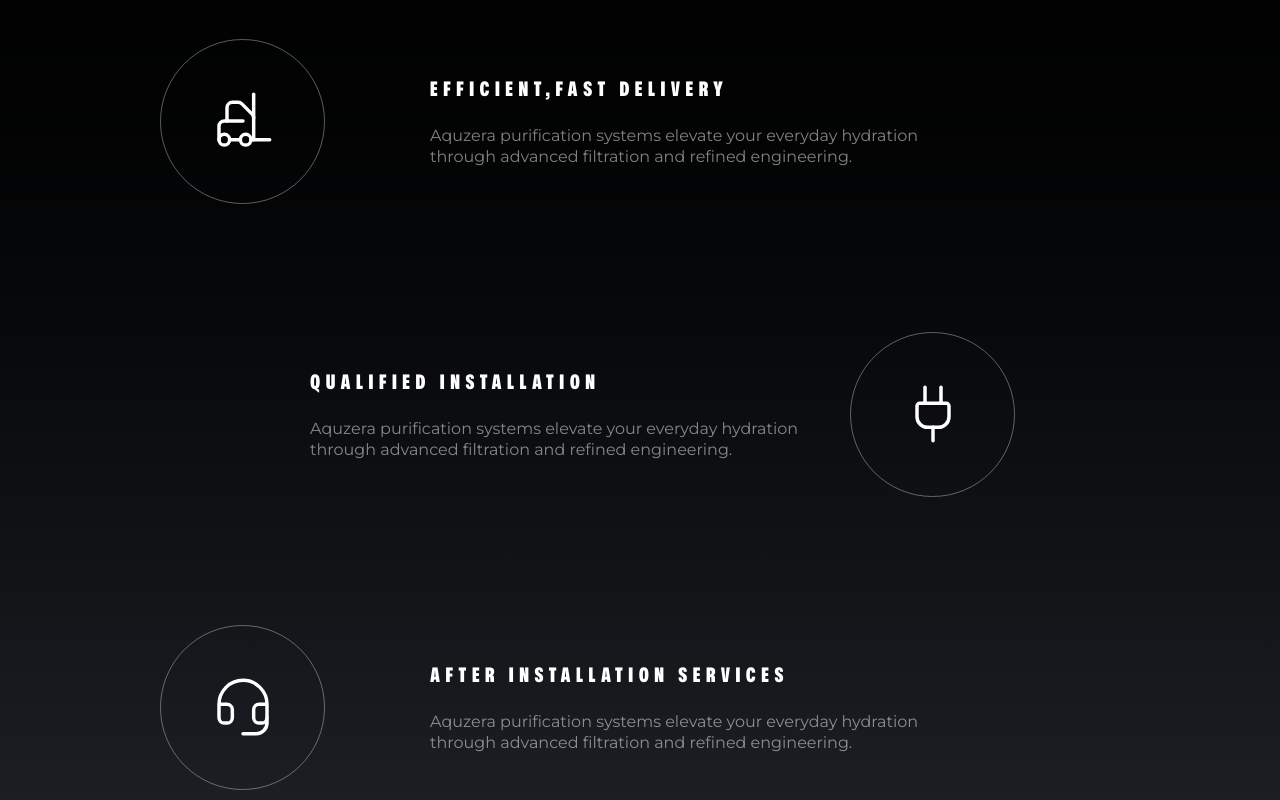
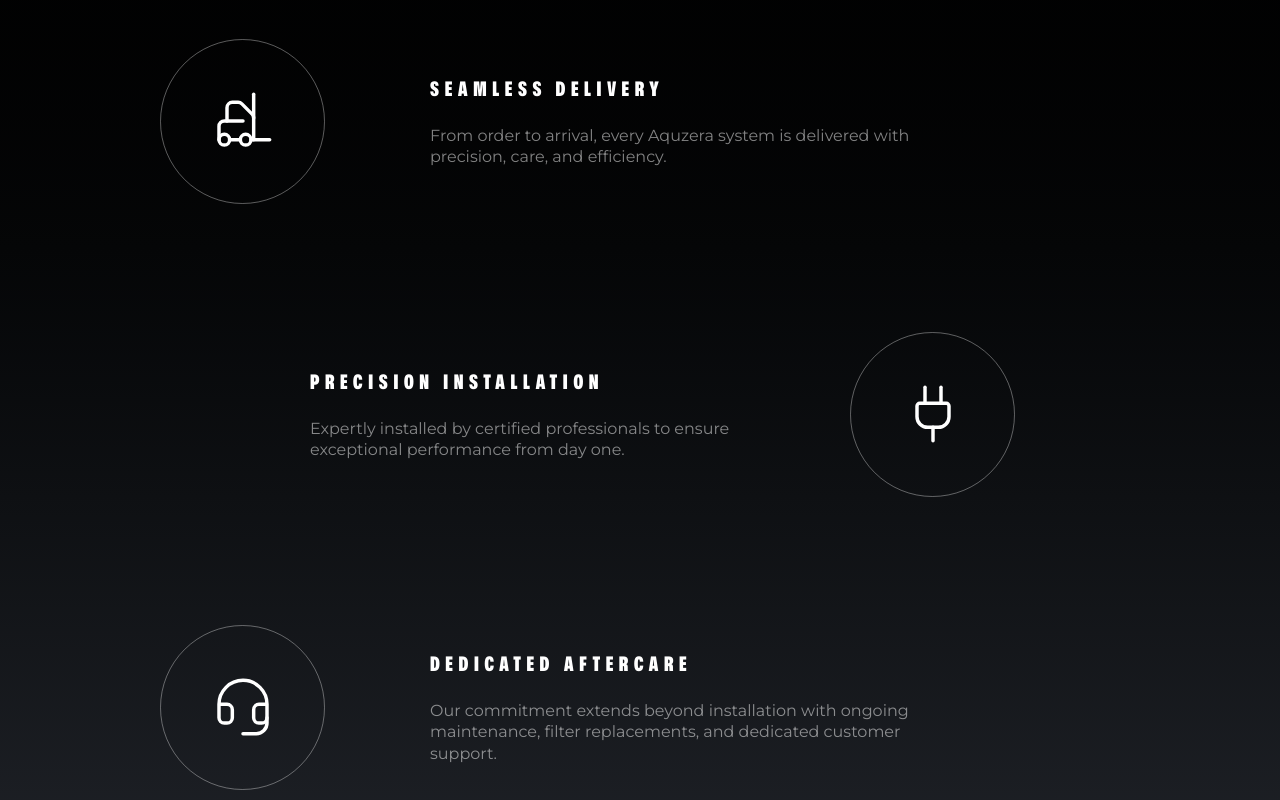
Before and after one commit to femoxmed/aquzera-frontend, a Next.js app: page / in a window 1280 px wide. Shown: the part 6000-6800 px from the top of the page. Built offline with nearby package versions, Linux system fonts and the light colour scheme; no server answers.

Commit message:
update copy

```diff
--- a/src/components/common/ProcessingSection.tsx
+++ b/src/components/common/ProcessingSection.tsx
@@ -32,11 +32,11 @@
 						</div>
 						<div className='max-w-[400px] sm:max-w-[450px] md:max-w-[480px] lg:max-w-[500px] xl:max-w-[520px] mx-auto md:mx-0'>
 							<h3 className='font-mona font-black uppercase tracking-[0.28em] text-[14px] sm:text-[16px] md:text-[18px] lg:text-[19px] xl:text-[20px]'>
-								Efficient,Fast Delivery
+								Seamless Delivery
 							</h3>
 							<p className='mt-3 sm:mt-4 md:mt-5 font-montserrat leading-[1.35] text-white/50 text-[13px] sm:text-[14px] md:text-[14px] lg:text-[15px] xl:text-[16px]'>
-								Aquzera purification systems elevate your everyday hydration
-								through advanced filtration and refined engineering.
+								From order to arrival, every Aquzera system is delivered with
+								precision, care, and efficiency.
 							</p>
 						</div>
 					</div>
@@ -44,11 +44,11 @@
 					<div className='flex flex-col md:grid md:grid-cols-[1fr_230px] items-center gap-6 sm:gap-8 md:gap-10 md:pr-0 lg:pr-12 xl:pr-20 text-center md:text-left'>
 						<div className='max-w-[400px] sm:max-w-[450px] md:max-w-[480px] lg:max-w-[500px] xl:max-w-[520px] mx-auto md:mx-0 md:ml-0 lg:ml-[100px] xl:ml-[190px] order-1 md:order-none'>
 							<h3 className='font-mona font-black uppercase tracking-[0.28em] text-[14px] sm:text-[16px] md:text-[18px] lg:text-[19px] xl:text-[20px]'>
-								Qualified Installation
+								Precision Installation
 							</h3>
 							<p className='mt-3 sm:mt-4 md:mt-5 font-montserrat leading-[1.35] text-white/50 text-[13px] sm:text-[14px] md:text-[14px] lg:text-[15px] xl:text-[16px]'>
-								Aquzera purification systems elevate your everyday hydration
-								through advanced filtration and refined engineering.
+								Expertly installed by certified professionals to ensure
+								exceptional performance from day one.
 							</p>
 						</div>
 						<div className='flex h-[100px] w-[100px] sm:h-[120px] sm:w-[120px] md:h-[140px] md:w-[140px] lg:h-[150px] lg:w-[150px] xl:h-[165px] xl:w-[165px] items-center justify-center rounded-full border border-white/35 order-0 md:order-none'>
@@ -62,11 +62,12 @@
 						</div>
 						<div className='max-w-[400px] sm:max-w-[450px] md:max-w-[480px] lg:max-w-[500px] xl:max-w-[520px] mx-auto md:mx-0'>
 							<h3 className='font-mona font-black uppercase tracking-[0.28em] text-[14px] sm:text-[16px] md:text-[18px] lg:text-[19px] xl:text-[20px]'>
-								After Installation Services
+								Dedicated Aftercare
 							</h3>
 							<p className='mt-3 sm:mt-4 md:mt-5 font-montserrat leading-[1.35] text-white/50 text-[13px] sm:text-[14px] md:text-[14px] lg:text-[15px] xl:text-[16px]'>
-								Aquzera purification systems elevate your everyday hydration
-								through advanced filtration and refined engineering.
+								Our commitment extends beyond installation with ongoing
+								maintenance, filter replacements, and dedicated customer
+								support.
 							</p>
 						</div>
 					</div>
```
